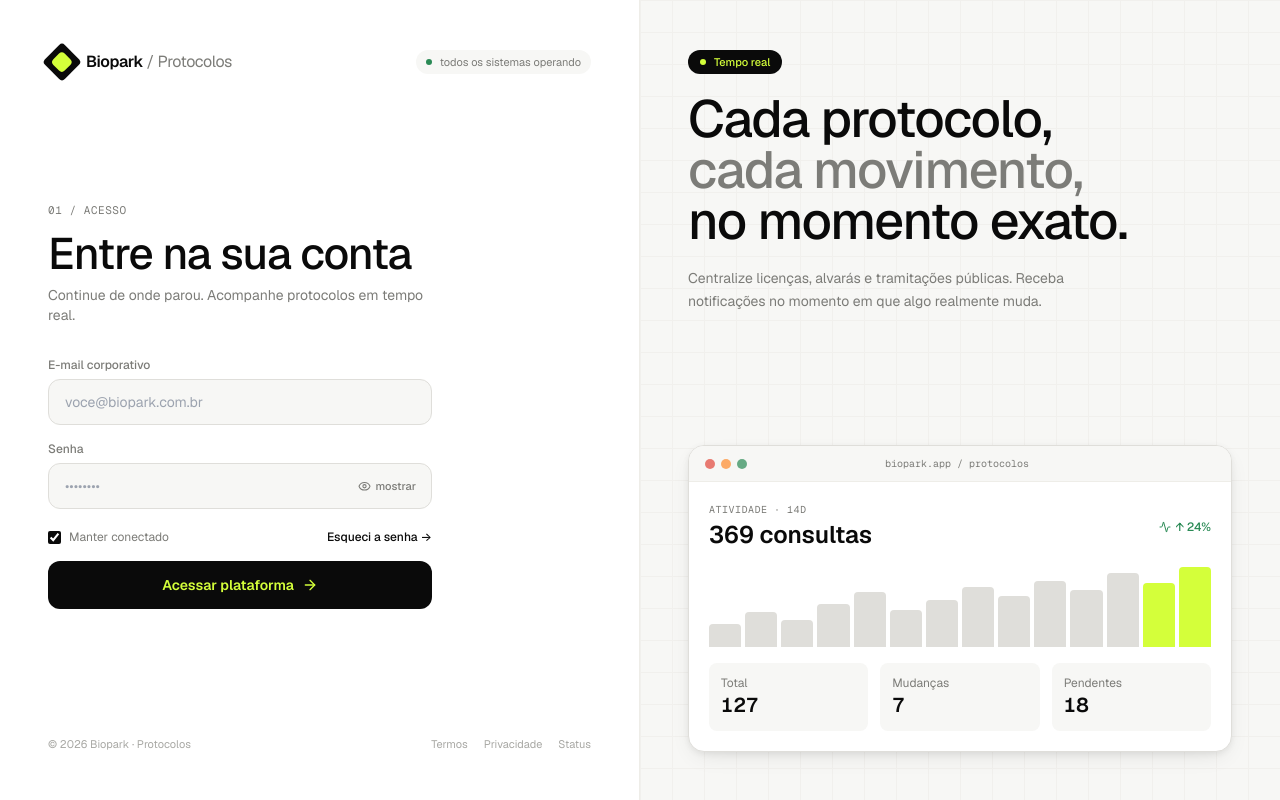
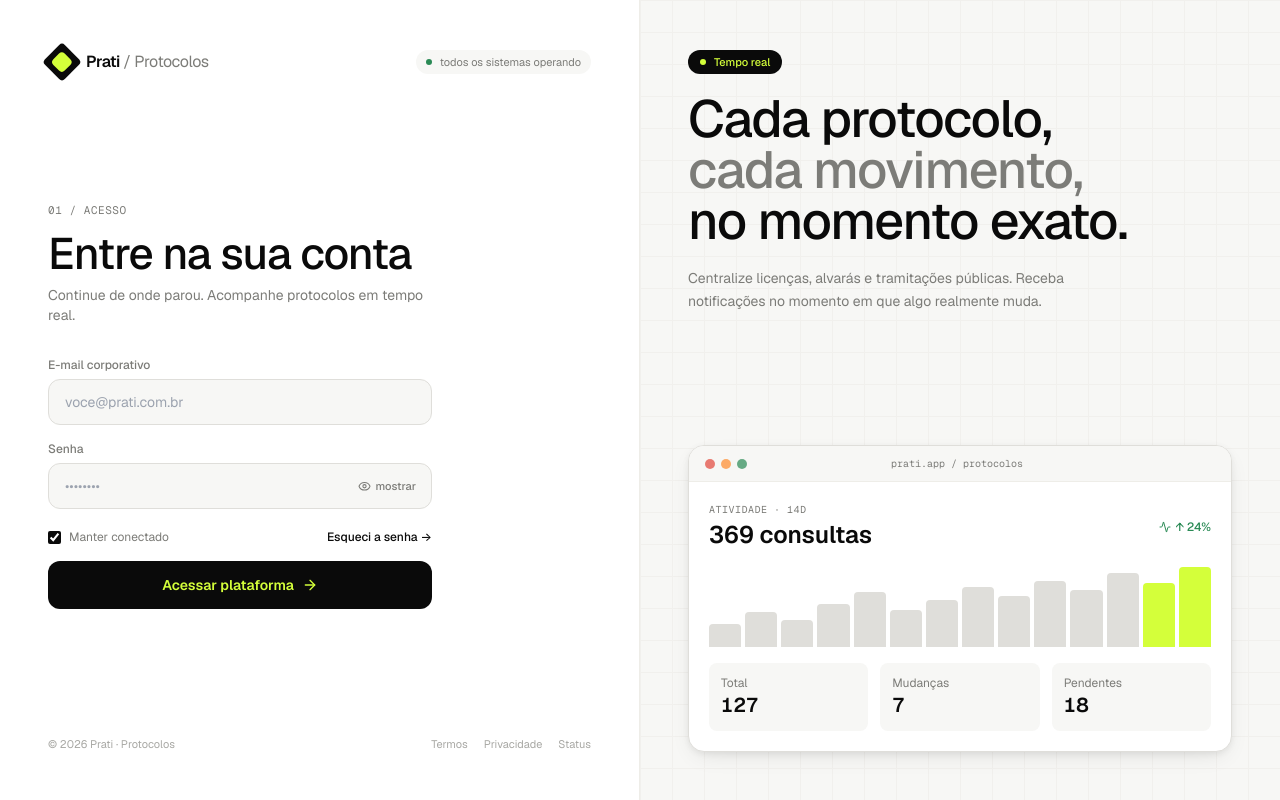
Before and after one commit to Wessel2007/hackathon-biopark, a React (Vite) app in the folder frontend/: page /login in a window 1280 px wide. Built offline with nearby package versions, Linux system fonts and the light colour scheme; no server answers.

Commit message:
alteração de nomenclatura de Biopark para Prati

```diff
--- a/frontend/src/components/AgentChat.jsx
+++ b/frontend/src/components/AgentChat.jsx
@@ -5,7 +5,7 @@ import api from '../services/api'
 export default function AgentChat() {
   const [open, setOpen] = useState(false)
   const [messages, setMessages] = useState([
-    { role: 'assistant', content: 'Olá! Sou o assistente Biopark. Posso te ajudar a consultar protocolos, verificar status e muito mais. Como posso ajudar?' }
+    { role: 'assistant', content: 'Olá! Sou o assistente PratiFacil. Posso te ajudar a consultar protocolos, verificar status e muito mais. Como posso ajudar?' }
   ])
   const [input, setInput] = useState('')
   const [loading, setLoading] = useState(false)
@@ -59,7 +59,7 @@ export default function AgentChat() {
       <button
         onClick={() => setOpen(v => !v)}
         className="fixed bottom-6 right-6 z-50 w-14 h-14 rounded-full bg-ink text-lime shadow-pop flex items-center justify-center hover:bg-ink-2 transition-all"
-        title="Assistente Biopark"
+        title="Assistente PratiFacil"
       >
         {open ? <X size={20} /> : <MessageCircle size={22} />}
       </button>
@@ -74,7 +74,7 @@ export default function AgentChat() {
               <Bot size={16} className="text-lime" />
             </div>
             <div>
-              <p className="text-sm font-semibold">Assistente Biopark</p>
+              <p className="text-sm font-semibold">Assistente PratiFacil</p>
               <p className="text-[11px] text-white/60">Powered by GPT-4o mini</p>
             </div>
             <button onClick={() => setOpen(false)} className="ml-auto text-white/60 hover:text-white transition">
--- a/frontend/src/pages/Dashboard.jsx
+++ b/frontend/src/pages/Dashboard.jsx
@@ -269,7 +269,7 @@ export default function Dashboard() {
         <div className="flex items-center gap-6">
           <div className="flex items-center gap-2.5">
             <div className="logo-mark w-6 h-6" />
-            <span className="font-semibold text-sm tracking-tight">Biopark</span>
+            <span className="font-semibold text-sm tracking-tight">Prati</span>
             <span className="hidden sm:inline text-[10px] font-mono px-1.5 py-0.5 rounded bg-paper text-muted uppercase tracking-wider">Pro</span>
           </div>
           <nav className="hidden sm:flex items-center gap-1 text-sm">
--- a/frontend/src/pages/Login.jsx
+++ b/frontend/src/pages/Login.jsx
@@ -34,7 +34,7 @@ export default function Login() {
         <div className="flex items-center justify-between">
           <div className="flex items-center gap-2.5">
             <div className="logo-mark w-7 h-7" />
-            <span className="font-semibold tracking-tight">Biopark <span className="text-muted font-normal">/ Protocolos</span></span>
+            <span className="font-semibold tracking-tight">Prati <span className="text-muted font-normal">/ Protocolos</span></span>
           </div>
           <div className="hidden sm:inline-flex items-center gap-2 px-2.5 py-1 rounded-full text-[11px] bg-paper text-muted">
             <span className="dot bg-accent-green" />
@@ -59,7 +59,7 @@ export default function Login() {
               <input
                 type="email"
                 required
-                placeholder="voce@biopark.com.br"
+                placeholder="voce@prati.com.br"
                 value={email}
                 onChange={(e) => setEmail(e.target.value)}
                 className="w-full px-4 py-3 rounded-xl text-sm bg-paper border border-line-2 outline-none transition focus:ring-2 focus:ring-ink/10 focus:border-ink/30"
@@ -127,7 +127,7 @@ export default function Login() {
         </div>
 
         <div className="flex items-center justify-between text-[11px] text-muted-faint">
-          <span>© {new Date().getFullYear()} Biopark · Protocolos</span>
+          <span>© {new Date().getFullYear()} Prati · Protocolos</span>
           <div className="hidden sm:flex gap-4">
             <span>Termos</span><span>Privacidade</span><span>Status</span>
           </div>
@@ -161,7 +161,7 @@ export default function Login() {
               <span className="w-2.5 h-2.5 rounded-full bg-accent-amber/70" />
               <span className="w-2.5 h-2.5 rounded-full bg-accent-green/70" />
             </div>
-            <div className="font-mono text-[10px] text-muted">biopark.app / protocolos</div>
+            <div className="font-mono text-[10px] text-muted">prati.app / protocolos</div>
             <div className="w-12" />
           </div>
 
--- a/frontend/src/pages/Reports.jsx
+++ b/frontend/src/pages/Reports.jsx
@@ -95,7 +95,7 @@ export default function Reports() {
           </button>
           <div className="flex items-center gap-2.5">
             <div className="logo-mark w-6 h-6" />
-            <span className="font-semibold text-sm tracking-tight">Biopark</span>
+            <span className="font-semibold text-sm tracking-tight">Prati</span>
             <span className="hidden sm:inline text-[10px] font-mono px-1.5 py-0.5 rounded bg-paper text-muted uppercase tracking-wider">Pro</span>
           </div>
           <nav className="hidden sm:flex items-center gap-1 text-sm ml-2">
--- a/frontend/src/pages/ReportsLogin.jsx
+++ b/frontend/src/pages/ReportsLogin.jsx
@@ -39,7 +39,7 @@ export default function ReportsLogin() {
         <div className="flex items-center justify-between">
           <div className="flex items-center gap-2.5">
             <div className="logo-mark w-7 h-7" />
-            <span className="font-semibold tracking-tight">Biopark <span className="text-muted font-normal">/ Relatórios</span></span>
+            <span className="font-semibold tracking-tight">Prati <span className="text-muted font-normal">/ Relatórios</span></span>
           </div>
           <div className="hidden sm:inline-flex items-center gap-2 px-2.5 py-1 rounded-full text-[11px] bg-paper text-muted">
             <span className="dot bg-accent-green" />
@@ -64,7 +64,7 @@ export default function ReportsLogin() {
               <input
                 type="email"
                 required
-                placeholder="voce@biopark.com.br"
+                placeholder="voce@prati.com.br"
                 value={email}
                 onChange={(e) => setEmail(e.target.value)}
                 className="w-full px-4 py-3 rounded-xl text-sm bg-paper border border-line-2 outline-none transition focus:ring-2 focus:ring-ink/10 focus:border-ink/30"
@@ -134,7 +134,7 @@ export default function ReportsLogin() {
         </div>
 
         <div className="flex items-center justify-between text-[11px] text-muted-faint">
-          <span>© {new Date().getFullYear()} Biopark · Relatórios</span>
+          <span>© {new Date().getFullYear()} Prati · Relatórios</span>
           <div className="hidden sm:flex gap-4">
             <span>Termos</span><span>Privacidade</span><span>Status</span>
           </div>
@@ -168,7 +168,7 @@ export default function ReportsLogin() {
               <span className="w-2.5 h-2.5 rounded-full bg-accent-amber/70" />
               <span className="w-2.5 h-2.5 rounded-full bg-accent-green/70" />
             </div>
-            <div className="font-mono text-[10px] text-muted">biopark.app / relatórios</div>
+            <div className="font-mono text-[10px] text-muted">prati.app / relatórios</div>
             <div className="w-12" />
           </div>
 
```
